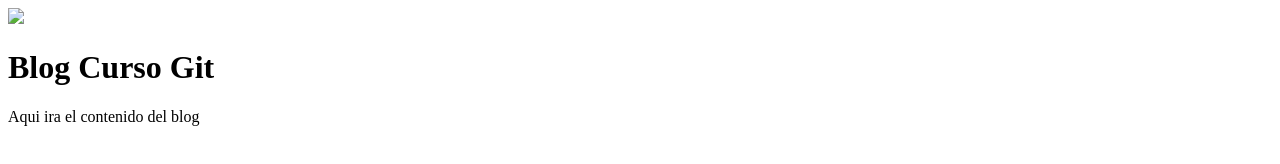
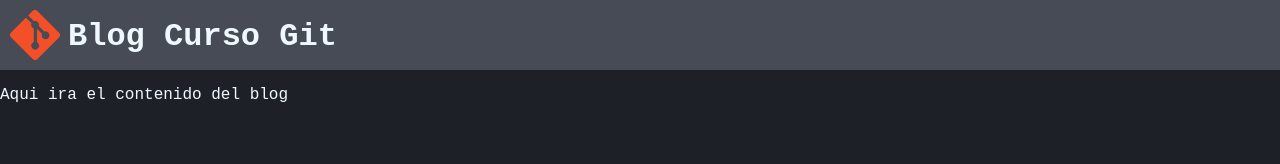
Before and after one commit to RebecaMoon/Curso_Git, a plain HTML site: page index.html in a window 1280 px wide. Drawn offline with Linux system fonts and the light colour scheme; a web font is replaced by a local one.

Commit message:
Create navbar

```diff
--- a/index.html
+++ b/index.html
@@ -4,15 +4,15 @@
     <meta charset="UTF-8">
     <meta http-equiv="X-UA-Compatible" content="IE=edge">
     <meta name="viewport" content="width=device-width, initial-scale=1.0">
-    <link href="style.css" rel="stylesheet">
+    <link rel="stylesheet" type="" href="syle.css">
     <link rel="preconnect" href="https://fonts.googleapis.com">
     <link rel="preconnect" href="https://fonts.gstatic.com" crossorigin>
     <link href="https://fonts.googleapis.com/css2?family=Overpass+Mono&display=swap" rel="stylesheet">
     <title>Git</title>
 </head>
 <body>
-    <div>
-        <img src="img/git_logo.png">
+    <div class="bar">
+        <img class="logo" src="img/git_logo.png">
         <h1>Blog Curso Git</h1>
     </div>
     <div>
--- /dev/null
+++ b/syle.css
@@ -0,0 +1,28 @@
+body
+{
+    background-color: #1d2127;
+    color: aliceblue;
+    font-family: "Overpass Mono", monospace;
+    margin: 0;
+    padding: 0;
+}
+
+h1
+{
+    margin: 0 0 0 8px;
+    padding-top: 8px;
+
+}
+
+.bar
+{
+    background-color: #464b55;
+    padding: 10px;
+    display: flex;
+}
+
+.logo
+{
+    width: 50px;
+    height: 50px;
+}
```
Also changed, not shown: img/git_logo.png (added).
